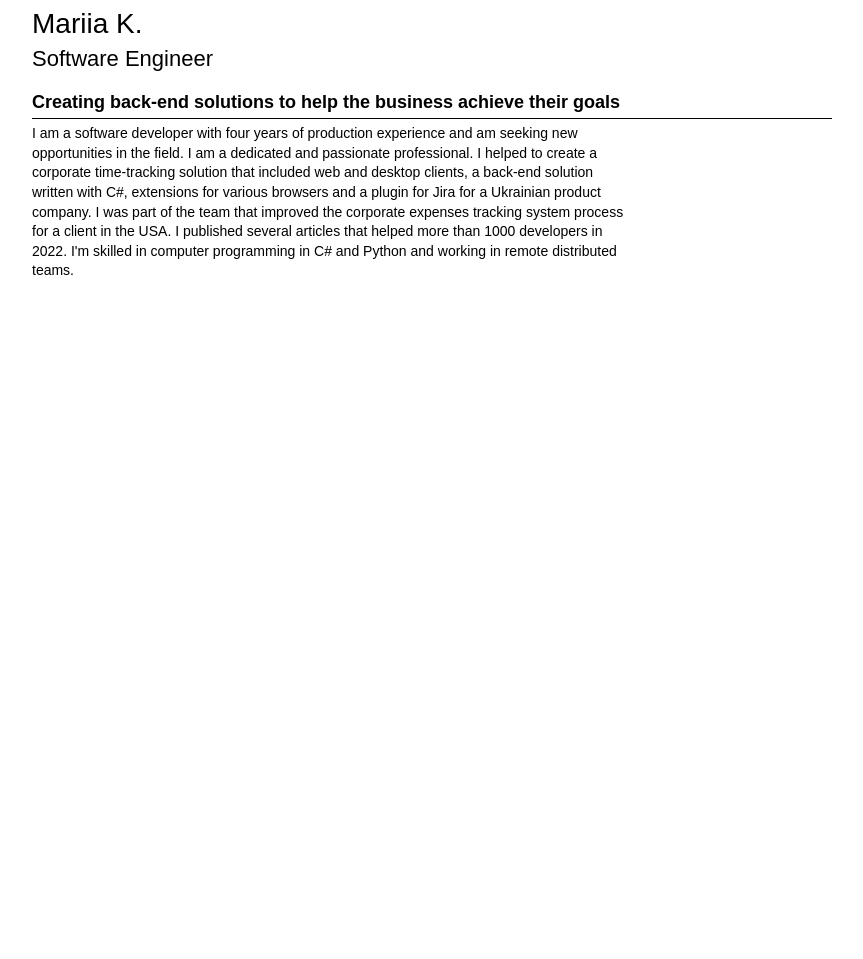
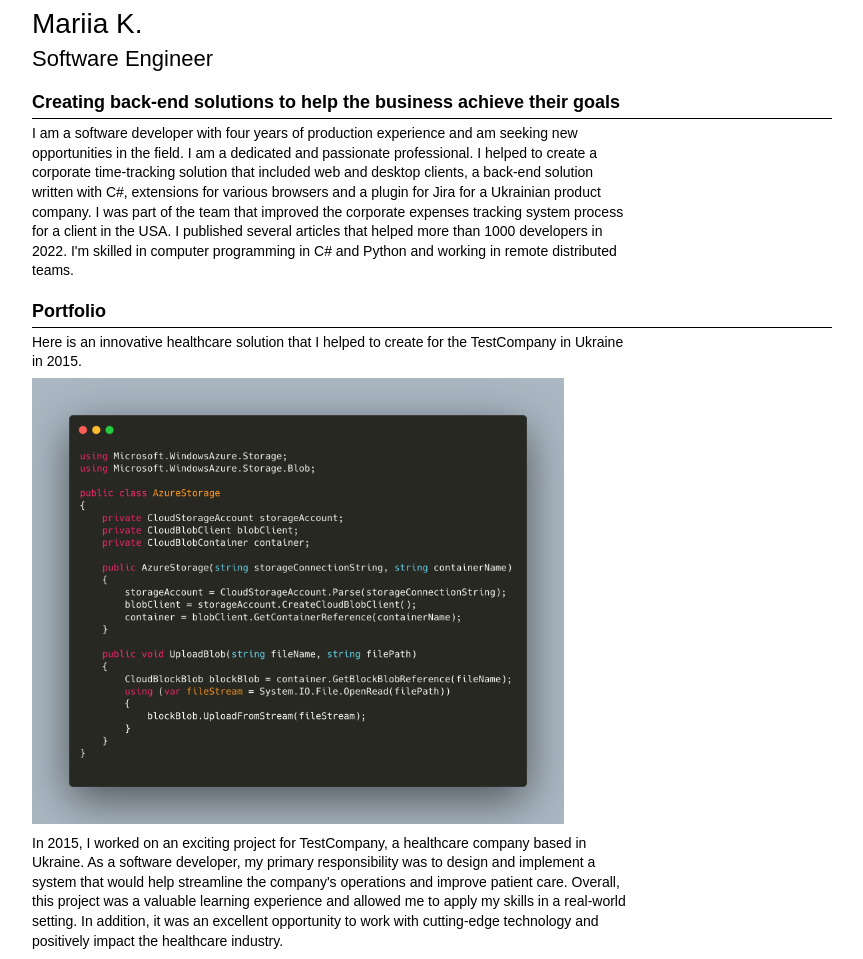
Before and after one commit to flerka/portfolio-coursera, a plain HTML site: page index.html in a window 1280 px wide. Shown: the whole page, without its empty margins (208-1071 px from the left). Before the commit the page ends 800 px from the top, so only its background shows below. Drawn offline with Linux system fonts and the light colour scheme.

Commit message:
added sample portfolio

```diff
--- a/index.html
+++ b/index.html
@@ -28,6 +28,20 @@
                 </p>
             </div>
         </div>
+        <div class="block">
+            <div class="block-header">
+                <h3>Portfolio</h3>
+            </div>
+            <div class="block-content">
+                <p>
+                    Here is an innovative healthcare solution that I helped to create for the TestCompany in Ukraine in 2015.
+                </p>
+                <img src="code-sample.png" width="532" height="446" />
+                <p>
+                    In 2015, I worked on an exciting project for TestCompany, a healthcare company based in Ukraine. As a software developer, my primary responsibility was to design and implement a system that would help streamline the company's operations and improve patient care. Overall, this project was a valuable learning experience and allowed me to apply my skills in a real-world setting. In addition, it was an excellent opportunity to work with cutting-edge technology and positively impact the healthcare industry.
+                </p>
+            </div>
+        </div>
     </div>
 </body>
 </html>
--- a/styles.css
+++ b/styles.css
@@ -11,6 +11,11 @@ p {
     margin-top: 0.2rem;
     margin-bottom: 0.2rem;
     line-height: 1.4;
+}
+
+img {
+    margin-top: 0.2rem;
+    margin-bottom: 0.2rem;
 }
 
 h1 {
```
Also changed, not shown: code-sample.png (added).
